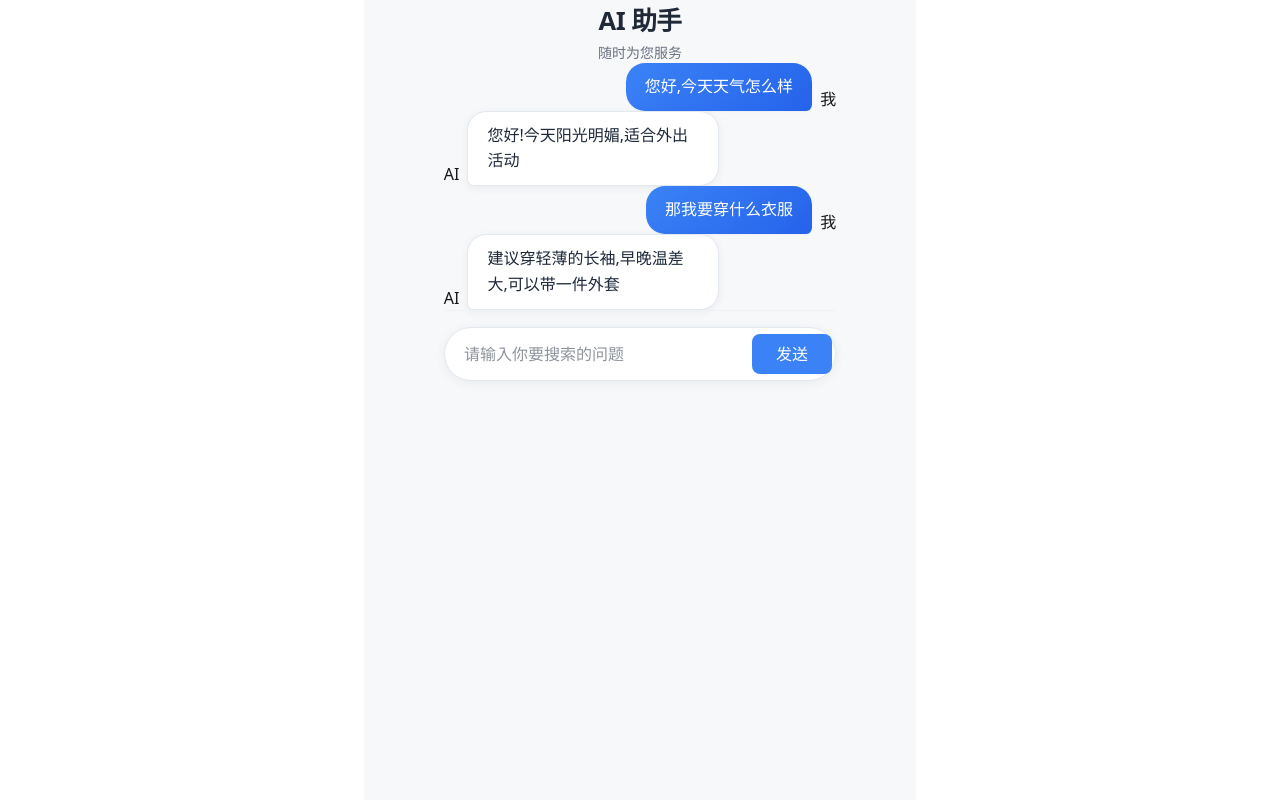
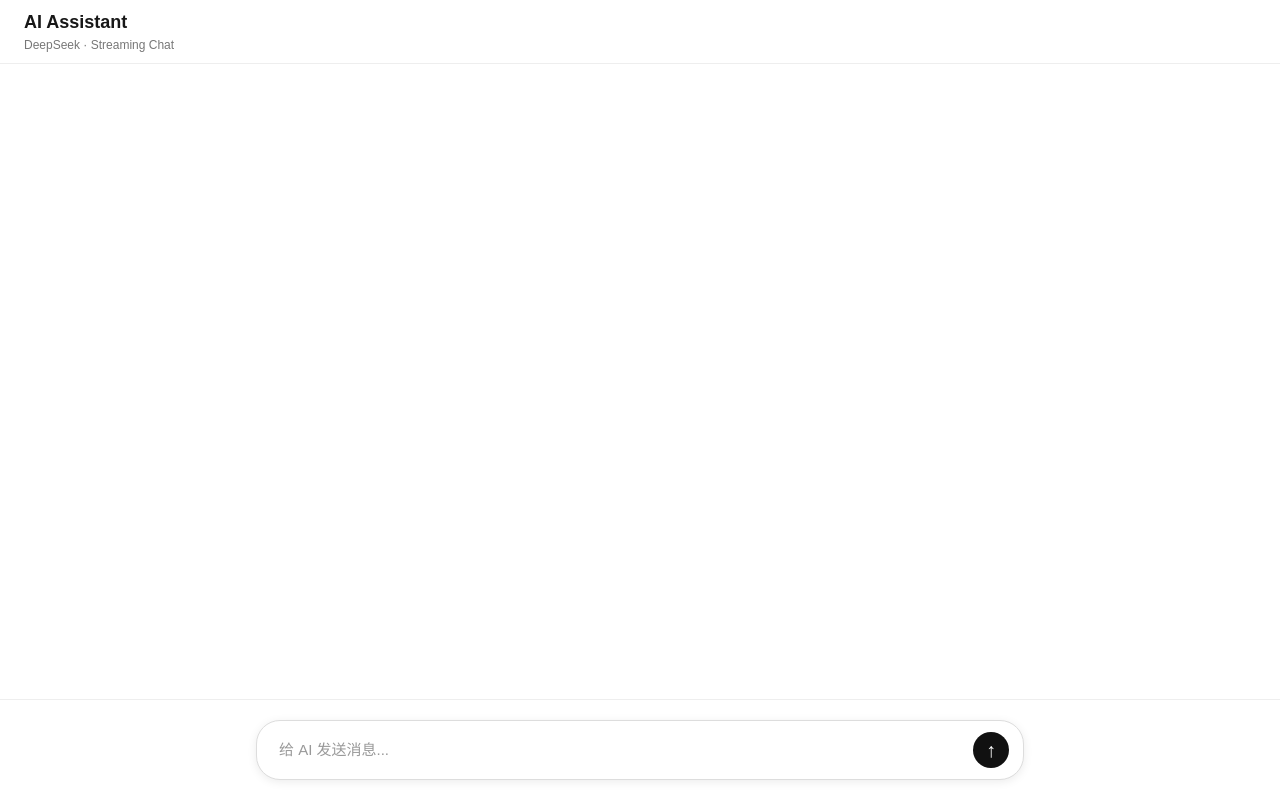
Before and after one commit to mayuanyuan0721/ai_chat, a Next.js app: page /chat in a window 1280 px wide. Built offline with nearby package versions, Linux system fonts and the light colour scheme.

Commit message:
完成流式输出

```diff
--- a/app/api/chat/route.tsx
+++ b/app/api/chat/route.tsx
@@ -1,9 +1,60 @@
-// app/api/chat/route.tsx
-import { NextRequest, NextResponse } from 'next/server';
+import { NextRequest } from 'next/server';
 import https from 'https';
+import { streamText } from 'ai';
+import { createDeepSeek } from '@ai-sdk/deepseek'; // 推荐用专用包
 
-const DEEPSEEK_API_URL = 'https://api.deepseek.com/v1/chat/completions';
+const deepseek = createDeepSeek({
+  baseURL: 'https://api.deepseek.com/v1',
+  apiKey: process.env.DEEPSEEK_API_KEY,
+  fetch: (url, options) => {
+    const agent = new https.Agent({
+      rejectUnauthorized: false,
+      secureProtocol: 'TLSv1_2_method',
+      ciphers: 'ECDHE-RSA-AES128-GCM-SHA256:ECDHE-ECDSA-AES128-GCM-SHA256:ECDHE-RSA-AES256-GCM-SHA384:ECDHE-ECDSA-AES256-GCM-SHA384:DHE-RSA-AES128-GCM-SHA256:DHE-DSS-AES128-GCM-SHA256:DHE-RSA-AES256-GCM-SHA384:DHE-DSS-AES256-GCM-SHA384',
+      minVersion: 'TLSv1.2',
+      maxVersion: 'TLSv1.3',
+    });
+    return fetch(url, { ...options, agent } as any);
+  }
+});
 
+export async function POST(request: NextRequest) {
+  try {
+
+    const { messages } = await request.json();
+
+
+    const modelMessages = messages.map((msg:any)=>({
+      role:msg.role,
+      content:
+        msg.parts
+        ?.filter((p:any)=>p.type==="text")
+        .map((p:any)=>p.text)
+        .join("") || ""
+    }));
+
+
+    const result = await streamText({
+      model: deepseek('deepseek-v4-pro'),
+      messages:modelMessages,
+    });
+return result.toUIMessageStreamResponse({
+  originalMessages: messages,
+});
+  } catch(err){
+
+    console.error("流式接口出错:",err);
+
+    return new Response(
+      "流式处理失败",
+      {
+        status:500
+      }
+    );
+  }
+}
+
+/**
 export async function POST(request: NextRequest) {
   console.log(' 收到请求');
 
@@ -80,4 +131,4 @@ export async function POST(request: NextRequest) {
       { status: 500 }
     );
   }
-}
+}*/
--- a/app/layout.tsx
+++ b/app/layout.tsx
@@ -1,20 +1,9 @@
 import type { Metadata } from "next";
-import { Geist, Geist_Mono } from "next/font/google";
 import "./globals.css";
 
-const geistSans = Geist({
-  variable: "--font-geist-sans",
-  subsets: ["latin"],
-});
-
-const geistMono = Geist_Mono({
-  variable: "--font-geist-mono",
-  subsets: ["latin"],
-});
-
 export const metadata: Metadata = {
-  title: "Create Next App",
-  description: "Generated by create next app",
+  title: "AI Assistant",
+  description: "DeepSeek AI Chat",
 };
 
 export default function RootLayout({
@@ -23,11 +12,8 @@ export default function RootLayout({
   children: React.ReactNode;
 }>) {
   return (
-    <html
-      lang="en"
-      className={`${geistSans.variable} ${geistMono.variable} h-full antialiased`}
-    >
-      <body className="min-h-full flex flex-col">{children}</body>
+    <html lang="zh-CN">
+      <body>{children}</body>
     </html>
   );
 }
--- a/components/ChatBox.tsx
+++ b/components/ChatBox.tsx
@@ -1,8 +1,59 @@
 'use client';
- import React, { useState } from "react";
- import styles from "@/css/page.module.css"
- import InputBox from "@/components/InputBox"
- import MessageList from './MessageList';
+
+import React, { useEffect } from "react";
+import styles from "@/css/page.module.css";
+import InputBox from "@/components/InputBox";
+import MessageList from "./MessageList";
+import { useChat } from "@ai-sdk/react";
+import { DefaultChatTransport } from "ai";
+
+export default function ChatBox() {
+  const { messages, sendMessage, status } = useChat({
+    transport: new DefaultChatTransport({
+      api: "/api/chat",
+    }),
+  });
+
+  const handleSend = (text: string) => {
+    if (!text.trim()) return;
+    sendMessage({ text });
+  };
+
+  const isLoading = status === "streaming" || status === "submitted";
+
+  const adaptedMessages = messages.map((m) => ({
+    id: m.id,
+    role: m.role === "system" ? "assistant" : (m.role as "user" | "assistant"),
+    content:
+      m.parts
+        ?.filter((p) => p.type === "text")
+        .map((p) => (p as { type: "text"; text: string }).text)
+        .join("") || "",
+  }));
+
+  useEffect(() => {
+    console.log("当前消息列表:", messages);
+  }, [messages]);
+
+  return (
+    <div className={styles.chatPage}>
+      <header className={styles.chatHeader}>
+        <h1>AI Assistant</h1>
+        <span>DeepSeek · Streaming Chat</span>
+      </header>
+
+      <main className={styles.messageArea}>
+        <MessageList messages={adaptedMessages} />
+      </main>
+
+      <footer className={styles.inputArea}>
+        <InputBox onSend={handleSend} disabled={isLoading} />
+      </footer>
+    </div>
+  );
+}
+
+/**
 export default function chatBox(){
     const [messages2,setMessages]=useState<{
      id: number; role: 'user' | 'assistant'; content: string
@@ -31,7 +82,9 @@ export default function chatBox(){
             }
             setMessages((pre)=>[...pre,aiReply])
         },1500);
-    } */
+    }
+
+    //
    const [isWaiting, setIsWaiting] = useState(false);
    const handleSent=async (text:string)=>{
     const newUserMsg={
@@ -87,3 +140,4 @@ export default function chatBox(){
         </div>
     )
 }
+*/
--- a/components/InputBox.tsx
+++ b/components/InputBox.tsx
@@ -1,42 +1,41 @@
-'use client';
-import React, { useState } from "react";
-import styles from "@/css/page.module.css"
+"use client";
 
-interface InputBoxProps {
-  onSend: (text: string) => void;
-   disabled?: boolean;
+import { useState } from "react";
+import styles from "@/css/InputBox.module.css";
+
+interface Props {
+  onSend: (text:string) => void;
+  disabled?: boolean;
 }
 
-export default function InputBox({ onSend,disabled = false  }: InputBoxProps) {
-  const [inputValue, setInputValue] = useState('');
+export default function InputBox({ onSend, disabled }: Props) {
+  const [text, setText] = useState("");
 
-  const handleSend = () => {
-     if (inputValue.trim() === '' || disabled) {
-      return;
-    }
-    onSend(inputValue.trim());
-    setInputValue('')
+  const handleSubmit = () => {
+    if (!text.trim() || disabled) return;
+    onSend(text);
+    setText("");
   };
 
-  // 4. 处理键盘事件（按回车键自动发送）
-  const handleKeyDown = (e: React.KeyboardEvent<HTMLInputElement>) => {
-    if (e.key === 'Enter') {
-      handleSend();
+  const handleKeyDown = (e:React.KeyboardEvent<HTMLInputElement>) => {
+    if (e.key === "Enter" && !e.shiftKey) {
+      e.preventDefault();
+      handleSubmit();
     }
-  }
+  };
 
   return (
-    <div className={styles.footer}>
-      <div className={styles.inputRow}>
-        <input type="text"
-          placeholder="请输入你要搜索的问题"
-          className={styles.input}
-          value={inputValue}
-          onChange={(e) => setInputValue(e.target.value)}
-          onKeyDown={handleKeyDown}   // 监听键盘按键
-        />
-        <button className={styles.sentButton} onClick={handleSend}>  {disabled ? '发送中...' : '发送'} </button>
-      </div>
+    <div className={styles.inputWrapper}>
+      <input
+        value={text}
+        onChange={(e) => setText(e.target.value)}
+        onKeyDown={handleKeyDown}
+        placeholder="给 AI 发送消息..."
+        disabled={disabled}
+      />
+      <button onClick={handleSubmit} disabled={disabled}>
+        ↑
+      </button>
     </div>
-  )
+  );
 }
--- a/components/Message.tsx
+++ b/components/Message.tsx
@@ -13,7 +13,7 @@ export default function Messages({role,content}:MessageProps){
     }`;
      {/* 头像 */}
     const avatarClass=`${styles.avatar}${
-        isUser?styles.avatarUser:styles.avatarAssistant
+        isUser? styles.avatarUser:styles.avatarAssistant
     }`;
       {/* 气泡 */}
     const bubbleClass=`${styles.bubble} ${
--- a/components/MessageList.tsx
+++ b/components/MessageList.tsx
@@ -1,22 +1,36 @@
-import styles from "@/css/page.module.css"
-import Message from "./Message"
+import styles from "@/css/page.module.css";
 
-interface MessageListProps{
-   messages:{
-    id:number
-    role:'user'|'assistant'
-    content: string
-   }[]
-};
+interface Message {
+  id: string;
+  role: "user" | "assistant";
+  content: string;
+}
 
-export default function MessageLists({messages}:MessageListProps){
-    return(
-        <div className={styles.Messages}>
-              { messages.map((msg)=>(
-                <Message key={msg.id} role={msg.role}    content={msg.content}
-                />
-              ))}
+export default function MessageList({
+  messages,
+}: {
+  messages: Message[];
+}) {
+  return (
+    <div className={styles.messages}>
+      {messages.map((msg) => (
+        <div
+          key={msg.id}
+          className={
+            msg.role === "user"
+              ? styles.userMessage
+              : styles.aiMessage
+          }
+        >
+          <div className={styles.avatar}>
+            {msg.role === "user" ? "U" : "AI"}
+          </div>
 
+          <div className={styles.content}>
+            {msg.content}
+          </div>
         </div>
-    )
+      ))}
+    </div>
+  );
 }
--- /dev/null
+++ b/css/InputBox.module.css
@@ -0,0 +1,54 @@
+.inputWrapper {
+  width:100%;
+  max-width:768px;
+  display:flex;
+  align-items:center;
+  gap:12px;
+  background:#fff;
+  border:1px solid #ddd;
+  border-radius:24px;
+  padding:10px 14px;
+  box-shadow:0 2px 10px rgba(0,0,0,.08);
+  transition:.2s;
+}
+
+.inputWrapper:focus-within {
+  border-color:#999;
+  box-shadow:0 4px 16px rgba(0,0,0,.12);
+}
+
+.inputWrapper input {
+  flex:1;
+  border:none;
+  outline:none;
+  font-size:15px;
+  background:transparent;
+  padding:8px;
+}
+
+.inputWrapper input::placeholder {
+  color:#999;
+}
+
+.inputWrapper button {
+  width:36px;
+  height:36px;
+  border-radius:50%;
+  border:none;
+  background:#111;
+  color:#fff;
+  cursor:pointer;
+  font-size:20px;
+  display:flex;
+  align-items:center;
+  justify-content:center;
+}
+
+.inputWrapper button:hover {
+  transform:scale(1.05);
+}
+
+.inputWrapper button:disabled {
+  background:#ccc;
+  cursor:not-allowed;
+}
--- a/css/page.module.css
+++ b/css/page.module.css
@@ -1,162 +1,88 @@
-.container{
-    display: flex;
-    flex-direction: column;
-    height: 100vh;
-    max-width: 900px;
-    margin: 0 auto;
-    padding: 0.1rem 5rem;
-    background-color: #f7f8fa;
-    font-family: system-ui, -apple-system, BlinkMacSystemFont, 'Segoe UI', Roboto, Oxygen, Ubuntu, Cantarell, 'Open Sans', 'Helvetica Neue', sans-serif;
-
+.chatPage {
+  height:100vh;
+  display:flex;
+  flex-direction:column;
+  background:#fff;
 }
 
-.header{
-    text-align: center;
-    padding: 1.2rem 0.8;
-    border-bottom: none;
-    background-color: transparent;
-    flex-shrink: 0;
+.chatHeader {
+  height:64px;
+  border-bottom:1px solid #eee;
+  display:flex;
+  flex-direction:column;
+  justify-content:center;
+  padding-left:24px;
 }
 
-.title{
-    font-size: 1.6rem;
-    font-weight: 600;
-    color: #1f2937;
-    letter-spacing: -0.02em;
-    margin-bottom: 0.1rem;
+.chatHeader h1 {
+  margin:0;
+  font-size:18px;
+  font-weight:600;
 }
 
-.subtitle{
-  font-size: 0.875rem;
-  color: #6b7280;
-  margin-top: 0;
-}
-.messages {
-  flex: 1;
-  overflow-y: auto;
-  padding: 1.5rem 0.5rem;
-  display: flex;
-  flex-direction: column;
-  gap: 1.2rem;               /* 消息间距加大 */
-  scroll-behavior: smooth;
-}
-.messageWrapper{
-  display: flex;
-  align-items: flex-end;
-  gap: 0.5rem;
-  max-width: 80%; /* 限制最大宽度，避免太宽 */
-  /* 不设置 width: 100% */
+.chatHeader span {
+  font-size:12px;
+  color:#777;
 }
 
-.messagesUser{
-    /* 用户消息整体靠右 */
-  margin-left: auto; /* 关键 */
-  flex-direction: row-reverse; /* 可选：让头像在右侧 */
+.messageArea {
+  flex:1;
+  overflow-y:auto;
+  display:flex;
+  justify-content:center;
+  padding:30px 20px;
 }
 
-.messageAssistant{
-    margin-right: auto; /* 助手靠左（默认就是左） */
-}
-.avatar {
-  width: 32px;
-  height: 32px;
-  border-radius: 50%;
-  display: flex;
-  align-items: center;
-  justify-content: center;
-  font-size: 14px;
-  font-weight: 500;
-  color: white;
-  flex-shrink: 0;
+.messages {
+  width:100%;
+  max-width:768px;
 }
 
-.avatarUser {
-  background: #3b82f6;
+.userMessage,
+.aiMessage {
+  display:flex;
+  gap:12px;
+  margin-bottom:24px;
+  align-items:flex-start;
 }
 
-.avatarAssistant {
-  background: #e2e8f0;
-  color: #1e293b;
+.userMessage {
+  flex-direction:row-reverse;
 }
 
-
-.bubble{
-    max-width: 80%;
-  padding: 0.7rem 1.2rem;
-  border-radius: 1.2rem;    /* 更大的圆角，更现代 */
-  line-height: 1.6;
-  word-break: break-word;
-  box-shadow: 0 1px 2px rgba(0, 0, 0, 0.04); /* 轻微阴影增加立体感 */
+.avatar {
+  width:32px;
+  height:32px;
+  border-radius:50%;
+  display:flex;
+  align-items:center;
+  justify-content:center;
+  background:#ddd;
+  font-size:12px;
+  flex-shrink:0;
 }
 
-.bubbleUser{
-  background: #3b82f6;
-  color: white;
-  border-bottom-right-radius: 0.4rem; /* 保留小尾巴效果 */
-  background: linear-gradient(135deg, #3b82f6, #2563eb); /* 渐变更高级 */
+.content {
+  max-width:650px;
+  padding:12px 16px;
+  border-radius:14px;
+  line-height:1.6;
+  font-size:15px;
 }
 
-.bubbleAssistant{
-  background: white;
-  color: #1e293b;
-  border: 1px solid #e2e8f0;
-  border-bottom-left-radius: 0.4rem;
-  box-shadow: 0 2px 8px rgba(0, 0, 0, 0.06);
+.userMessage .content {
+  background:#1677ff;
+  color:white;
 }
 
-.footer{
-  padding: 1rem 0 1.5rem;
-  border-top: 1px solid #edf2f7; /* 淡灰色分割线 */
-  flex-shrink: 0;
-  background-color: transparent;
+.aiMessage .content {
+  background:#f7f7f8;
+  color:#222;
 }
 
-.inputRow {
-   display: flex;
-  gap: 0.8rem;
-  align-items: center;
-  background-color: white;
-  border-radius: 2rem;       /* 全圆角输入框容器 */
-  padding: 0.2rem 0.2rem 0.2rem 1.2rem;
-  box-shadow: 0 2px 12px rgba(0, 0, 0, 0.06);
-  border: 1px solid #e2e8f0;
-  transition: border-color 0.2s, box-shadow 0.2s;
+.inputArea {
+  border-top:1px solid #eee;
+  padding:20px;
+  display:flex;
+  justify-content:center;
 }
-
-.inputRow:focus-within {
-  border-color: #3b82f6;
-  box-shadow: 0 2px 16px rgba(59, 130, 246, 0.15);
-}
-
-.input{
-  flex: 1;
-  padding: 0.7rem 0;
-  border: none;
-  outline: none;
-  font-size: 1rem;
-  background: transparent;
-  color: #1e293b;
-}
-
-.input:focus{
-    border-color: #3b82f6; /* 对应 focus:ring-blue-500 */
-    box-shadow: 0 0 0 2px rgba(59, 130, 246, 0.5); /* 模拟 focus:ring-2 */
-}
-
-.sentButton{
-    padding: 0.5rem 1.5rem;
-    background-color: #3b82f6; /* 对应 bg-blue-500 */
-    color: white;
-    border: none;
-    border-radius: 0.5rem; /* 对应 rounded-lg */
-    cursor: pointer;
-    font-size: 1rem;
-    transition: background-color 0.15s;
-}
-
-.sentButton:hover{
-      background-color: #2563eb;
-}
-.sendButton:active {
-  transform: scale(0.96);
-}
--- a/package.json
+++ b/package.json
@@ -9,7 +9,9 @@
     "lint": "eslint"
   },
   "dependencies": {
-    "ai": "^7.0.15",
+    "@ai-sdk/deepseek": "^3.0.7",
+    "@ai-sdk/react": "^4.0.23",
+    "ai": "^7.0.22",
     "axios": "^1.18.1",
     "json5": "^2.2.3",
     "next": "16.2.10",
```
Also changed, not shown: 1 other file (tests, documents, lock files or other folders).
